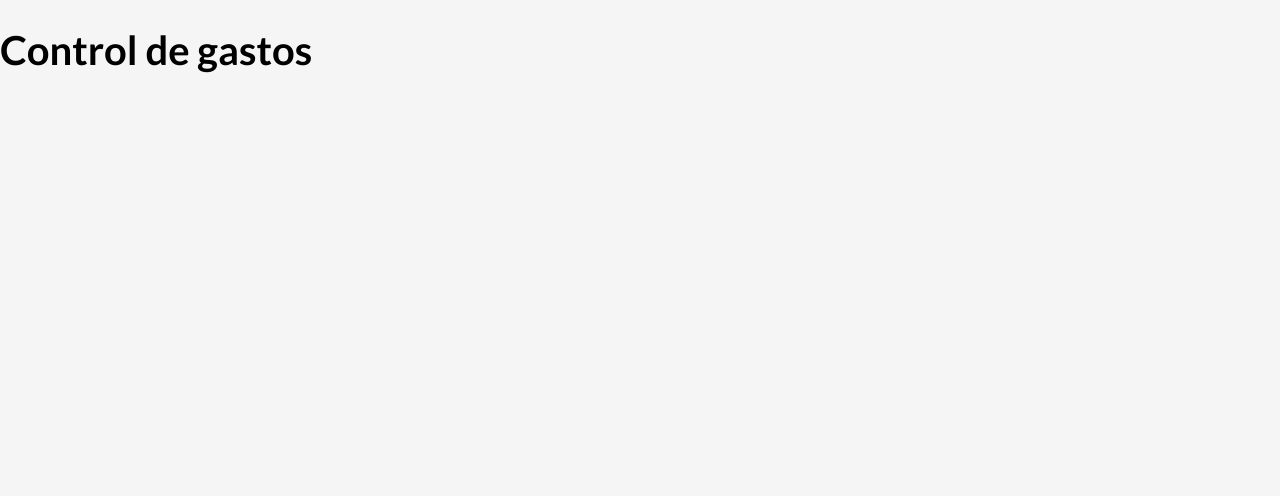
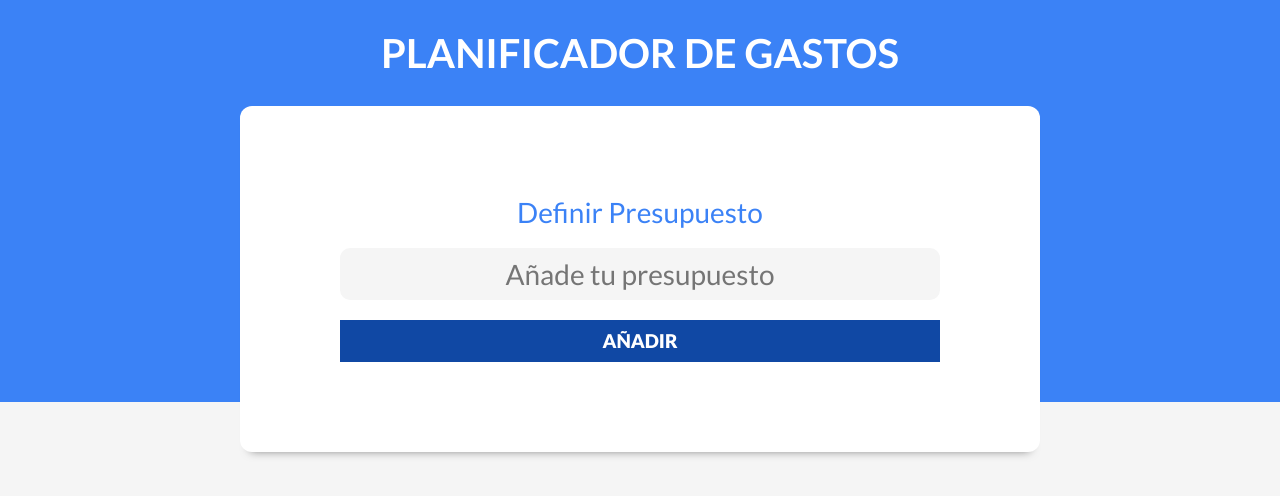
Before and after one commit to adolfojblanco/control-de-gastos, a React (Create React App) app: page / in a window 1280 px wide. Shown: the top 496 px of the page. Built offline with nearby package versions, Linux system fonts and the light colour scheme.

Commit message:
Finalizado Formulario

```diff
--- a/src/App.jsx
+++ b/src/App.jsx
@@ -1,8 +1,9 @@
+import { Header } from "./components/Header";
 
 function App() {
   return (
     <div className="App">
-      <h1>Control de gastos</h1>
+      <Header />
     </div>
   );
 }
--- /dev/null
+++ b/src/components/Header.jsx
@@ -0,0 +1,11 @@
+import React from 'react'
+import { NuevoPresupuesto } from './NuevoPresupuesto'
+
+export const Header = () => {
+  return (
+    <header>
+      <h1>Planificador de Gastos</h1>
+      <NuevoPresupuesto />
+    </header>
+  )
+}
--- /dev/null
+++ b/src/components/NuevoPresupuesto.jsx
@@ -0,0 +1,15 @@
+import React from "react";
+
+export const NuevoPresupuesto = () => {
+  return (
+    <div className="contenedor-presupuesto contenedor sombra">
+      <form className="formulario">
+        <div className="campo">
+          <label>Definir Presupuesto</label>
+          <input type="text" className="nuevo-presupuesto" placeholder="Añade tu presupuesto" />
+        </div>
+        <input type="submit" value="Añadir" />
+      </form>
+    </div>
+  );
+};
```
